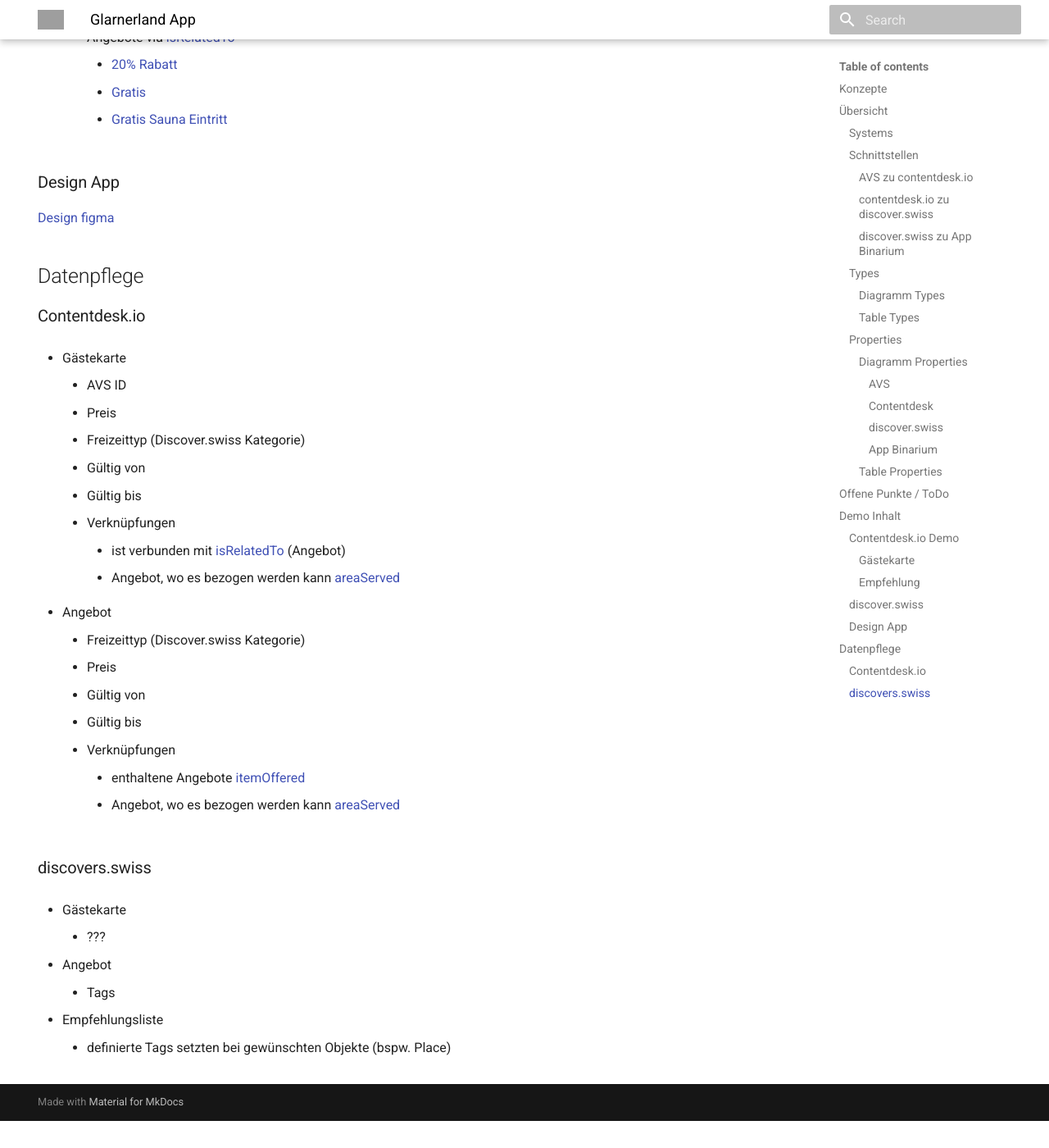
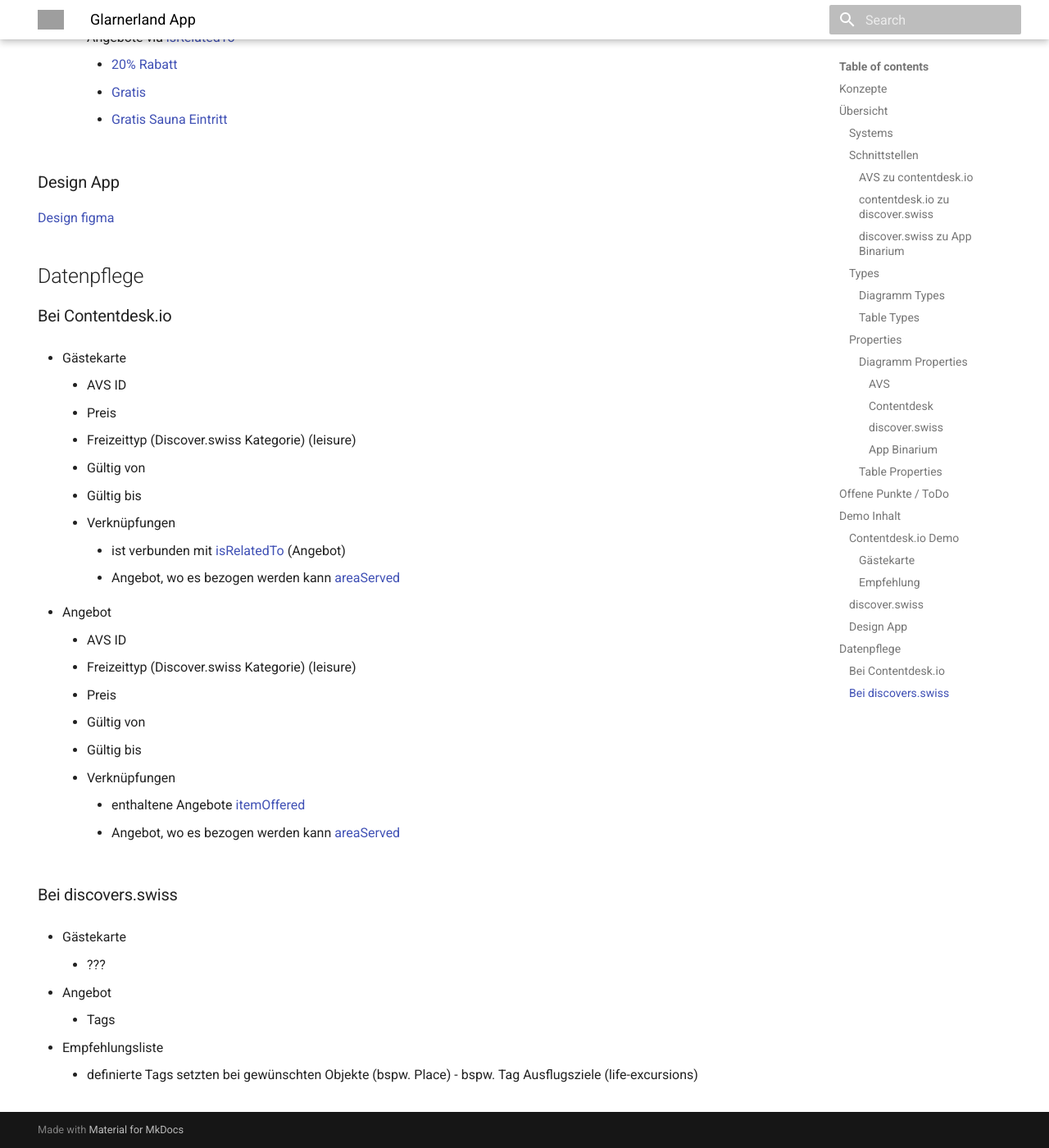
Before and after one commit to tsolenthaler/docs.contentdesk.io, an MkDocs documentation site: the page built from docs/projects/glarnerlandApp.md, in a window 1280 px wide and 1400 px high, scrolled down 8125 px. Shown: the whole window at 82% size. Built offline with MkDocs 1.6.1 and Material for MkDocs 9.7.7, drawn with Linux system fonts in a browser that asks for light colours; before the commit the page ends 9492 px from its top, so only the background shows below that; grey boxes are pictures that could not be loaded.

Commit message:
Refactor gaestekarte.md: Update links, schema properties, and demo content

```diff
--- a/docs/projects/glarnerlandApp.md
+++ b/docs/projects/glarnerlandApp.md
@@ -357,13 +357,13 @@
 
 ## Datenpflege
 
-### Contentdesk.io
+### Bei Contentdesk.io
 
 * Gästekarte
 
     * AVS ID
     * Preis
-    * Freizeittyp (Discover.swiss Kategorie)
+    * Freizeittyp (Discover.swiss Kategorie) (leisure)
     * Gültig von
     * Gültig bis
     * Verknüpfungen
@@ -374,7 +374,8 @@
 
 * Angebot
 
-    * Freizeittyp (Discover.swiss Kategorie)
+    * AVS ID
+    * Freizeittyp (Discover.swiss Kategorie) (leisure)
     * Preis
     * Gültig von
     * Gültig bis
@@ -384,7 +385,7 @@
         * Angebot, wo es bezogen werden kann [areaServed]
 
 
-### discovers.swiss
+### Bei discovers.swiss
 
 * Gästekarte
 
@@ -398,4 +399,4 @@
 
 * Empfehlungsliste
 
-    * definierte Tags setzten bei gewünschten Objekte (bspw. Place)
+    * definierte Tags setzten bei gewünschten Objekte (bspw. Place) - bspw. Tag Ausflugsziele (life-excursions)
```
